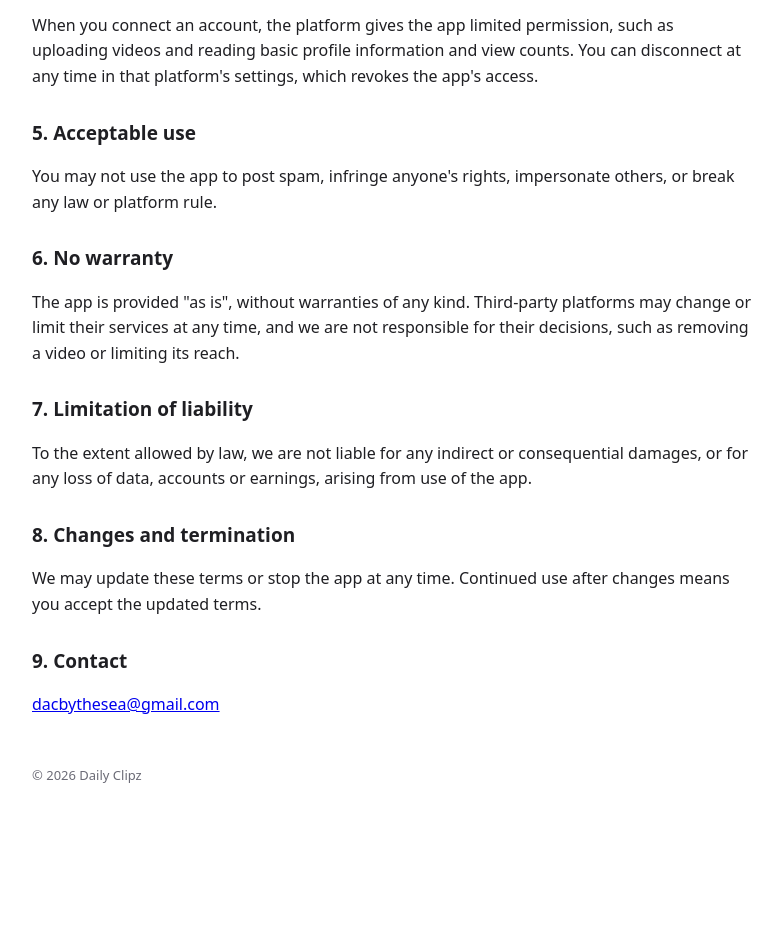
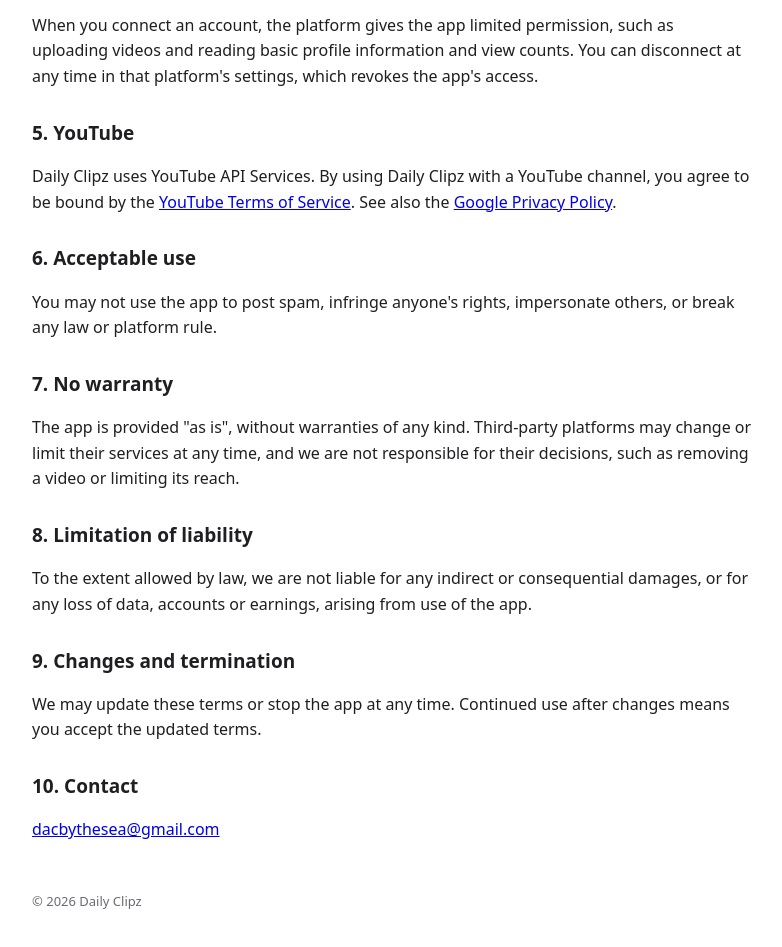
Before and after one commit to Dcolburn121/clips, a plain HTML site: page terms.html in a window 1280 px wide. Shown: the part 783-1730 px from the top of the page, without its empty margins (248-1030 px from the left). Before the commit the page ends 1609 px from the top, so only its background shows below. Drawn offline with Linux system fonts and the light colour scheme.

Commit message:
Add files via upload

```diff
--- a/terms.html
+++ b/terms.html
@@ -19,18 +19,21 @@
 <h2>4. Connected accounts</h2>
 <p>When you connect an account, the platform gives the app limited permission, such as uploading videos and reading basic profile information and view counts. You can disconnect at any time in that platform's settings, which revokes the app's access.</p>
 
-<h2>5. Acceptable use</h2>
+<h2>5. YouTube</h2>
+<p>Daily Clipz uses YouTube API Services. By using Daily Clipz with a YouTube channel, you agree to be bound by the <a href="https://www.youtube.com/t/terms">YouTube Terms of Service</a>. See also the <a href="https://policies.google.com/privacy">Google Privacy Policy</a>.</p>
+
+<h2>6. Acceptable use</h2>
 <p>You may not use the app to post spam, infringe anyone's rights, impersonate others, or break any law or platform rule.</p>
 
-<h2>6. No warranty</h2>
+<h2>7. No warranty</h2>
 <p>The app is provided "as is", without warranties of any kind. Third-party platforms may change or limit their services at any time, and we are not responsible for their decisions, such as removing a video or limiting its reach.</p>
 
-<h2>7. Limitation of liability</h2>
+<h2>8. Limitation of liability</h2>
 <p>To the extent allowed by law, we are not liable for any indirect or consequential damages, or for any loss of data, accounts or earnings, arising from use of the app.</p>
 
-<h2>8. Changes and termination</h2>
+<h2>9. Changes and termination</h2>
 <p>We may update these terms or stop the app at any time. Continued use after changes means you accept the updated terms.</p>
 
-<h2>9. Contact</h2>
+<h2>10. Contact</h2>
 <p><a href="mailto:dacbythesea@gmail.com">dacbythesea@gmail.com</a></p>
 <footer>© 2026 Daily Clipz</footer></body></html>
```
Also changed, not shown: index.html (+1 -0 lines), privacy.html (+6 -1 lines).
